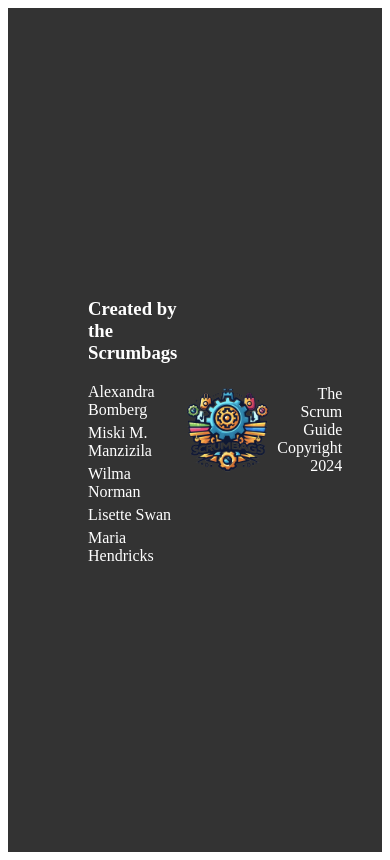
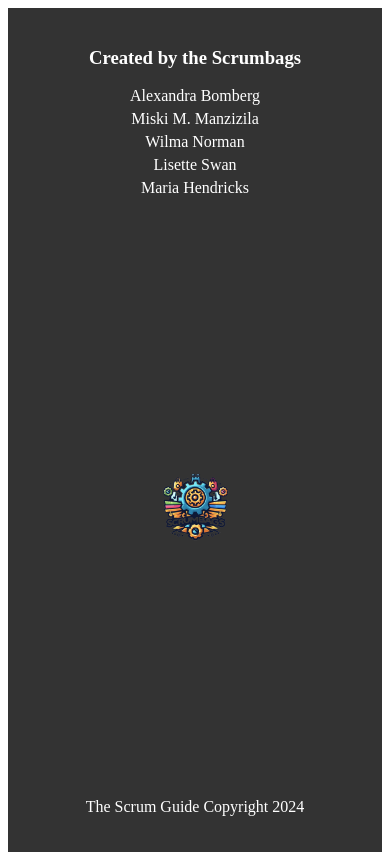
Before and after one commit to Wilma-Norman/Scrum-Project-assignment, a React (Vite) app: page /events in a window 390 px wide. Built offline with nearby package versions, Linux system fonts and the light colour scheme.

Commit message:
Footer scrum6

```diff
--- a/src/Components/Global/Footer/footer.css
+++ b/src/Components/Global/Footer/footer.css
@@ -31,3 +31,29 @@
   height: auto;
   width: 100px;
 }
+
+@media (max-width: 768px) {
+  .footer {
+      flex-direction: column;
+      align-items: center;
+      padding: 20px;
+      text-align: center;
+  }
+
+  .footer-section {
+      align-items: center;
+  }
+
+  .footer-left ul, .footer-right p {
+      text-align: center;
+  }
+
+  .footer-right p {
+      text-align: center;
+  }
+
+  .footer img {
+      margin-top: 20px;
+      width: 80px;
+  }
+}
```
Also changed, not shown: src/Components/ScrumTeam/Hero/index.jsx (deleted, +0 -37 lines).
